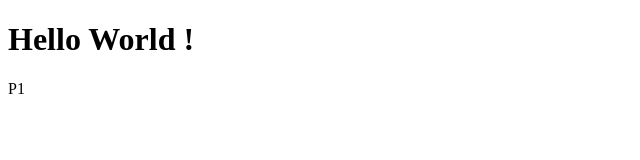
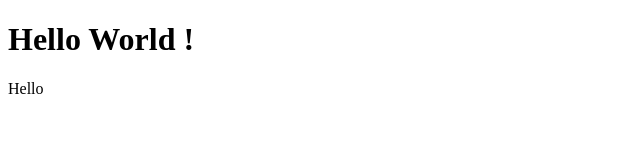
Before and after one commit to samih-habbani/repo-online, a plain HTML site: page index.html in a window 1280 px wide. Shown: the full height of the page, 0-640 px from the left. Drawn offline with Linux system fonts and the light colour scheme.

Commit message:
ajout dun span dans la page index.html

```diff
--- a/index.html
+++ b/index.html
@@ -7,6 +7,6 @@
 </head>
 <body>
     <h1> Hello World ! </h1>
-    <p>P1</p>
+    <span>Hello</span>
 </body>
 </html>
```
